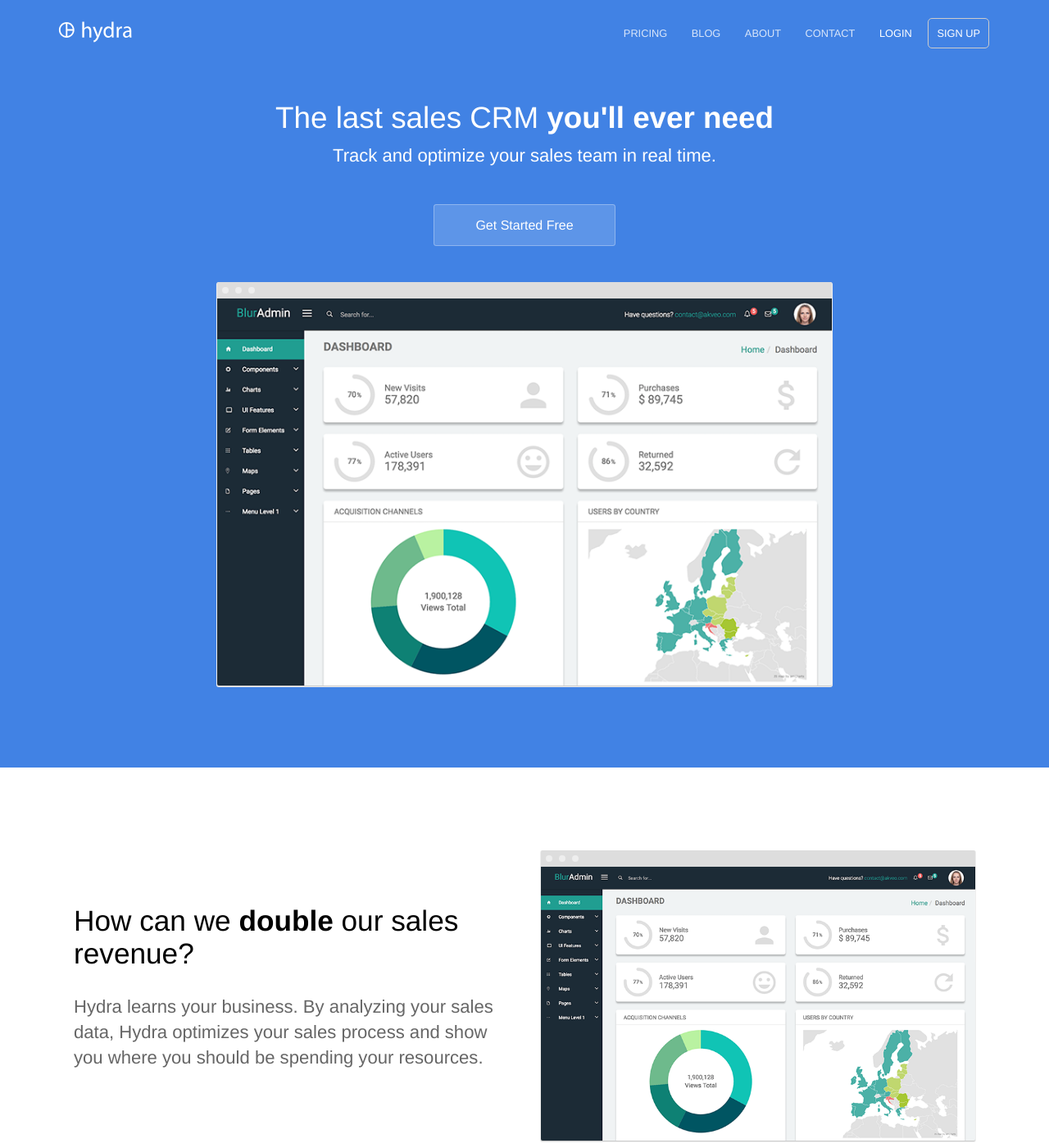
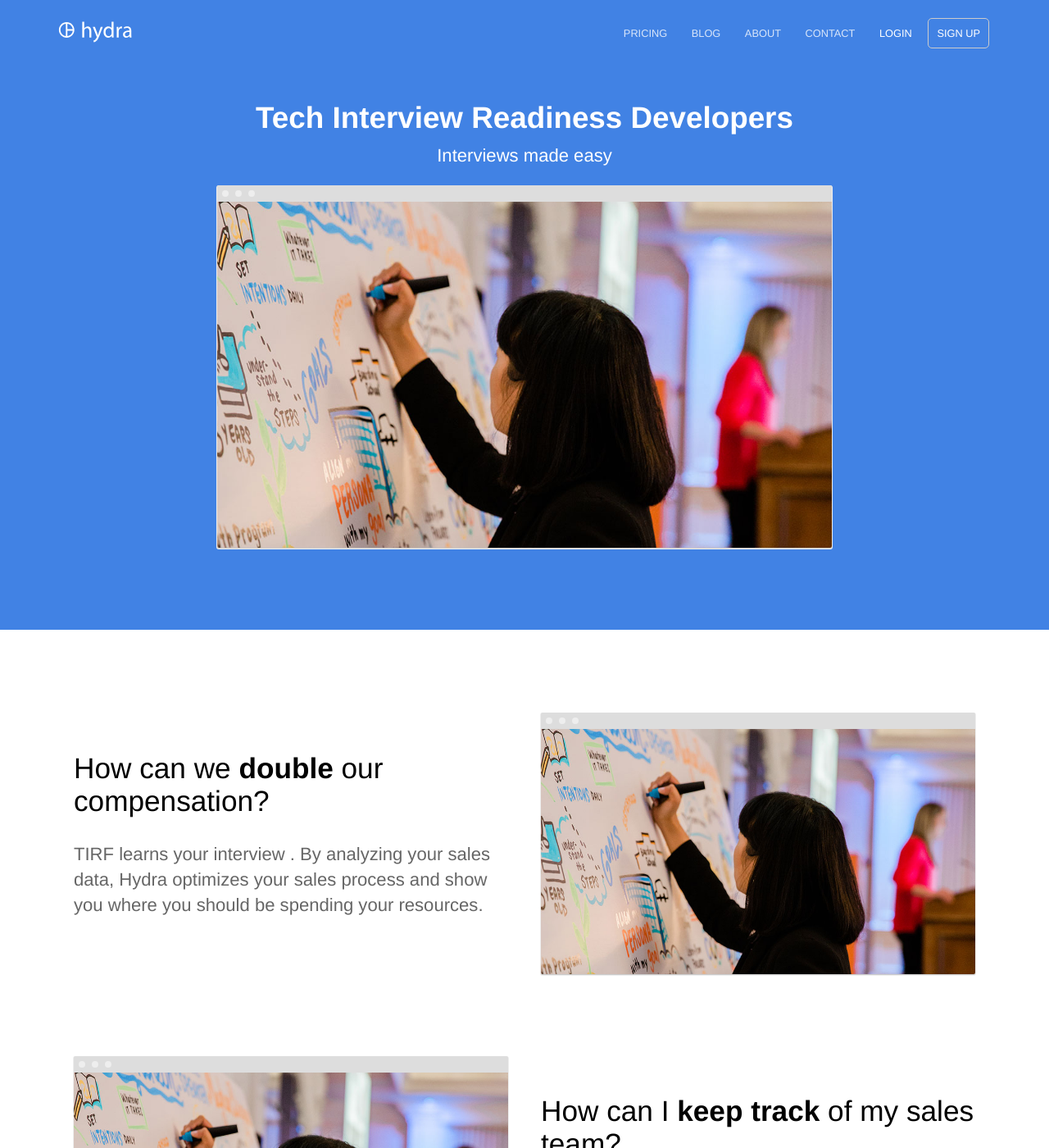
Before and after one commit to kaaniboy/tirf, a Jekyll site: the page built from index.html, in a window 1280 px wide and 1400 px high. Shown: the whole window at 82% size. Built offline with Jekyll 4.4.1, drawn with Linux system fonts in a browser that asks for light colours.

Commit message:
Upgraded front page substantially

```diff
--- a/index.html
+++ b/index.html
@@ -4,9 +4,8 @@ description: Track and optimize your sales team in real time
 ---
 <section class="hero">
 	<div class="text-container">
-		<h1 class="editable">The last sales CRM <strong>you'll ever need</strong></h1>
-		<p class="subtext editable">Track and optimize your sales team in real time.</p>
-		<div class="cta button alt"><a href="/sign-up/">Get Started Free</a></div>
+		<h1 class="editable"> <strong> Tech Interview Readiness Developers </strong></h1>
+		<p class="subtext editable"> Interviews made easy </p>
 		<div>
 			<img src="/images/dashboard.png" alt="Screenshot" class="screenshot editable" />
 		</div>
@@ -17,8 +16,8 @@ description: Track and optimize your sales team in real time
 	<section>
 		<div class="container flex">
 			<div class="text editable">
-				<h2>How can we <strong>double</strong> our sales revenue?</h2>
-				<p>Hydra learns your business. By analyzing your sales data, Hydra optimizes your sales process and show you where you should be spending your resources. </p>
+				<h2>How can we <strong>double</strong> our compensation?</h2>
+				<p>TIRF learns your interview . By analyzing your sales data, Hydra optimizes your sales process and show you where you should be spending your resources. </p>
 			</div>
 			<div class="image">
 				<img src="/images/dashboard.png" alt="Screenshot" class="screenshot editable" />
```
Also changed, not shown: images/dashboard.png.
